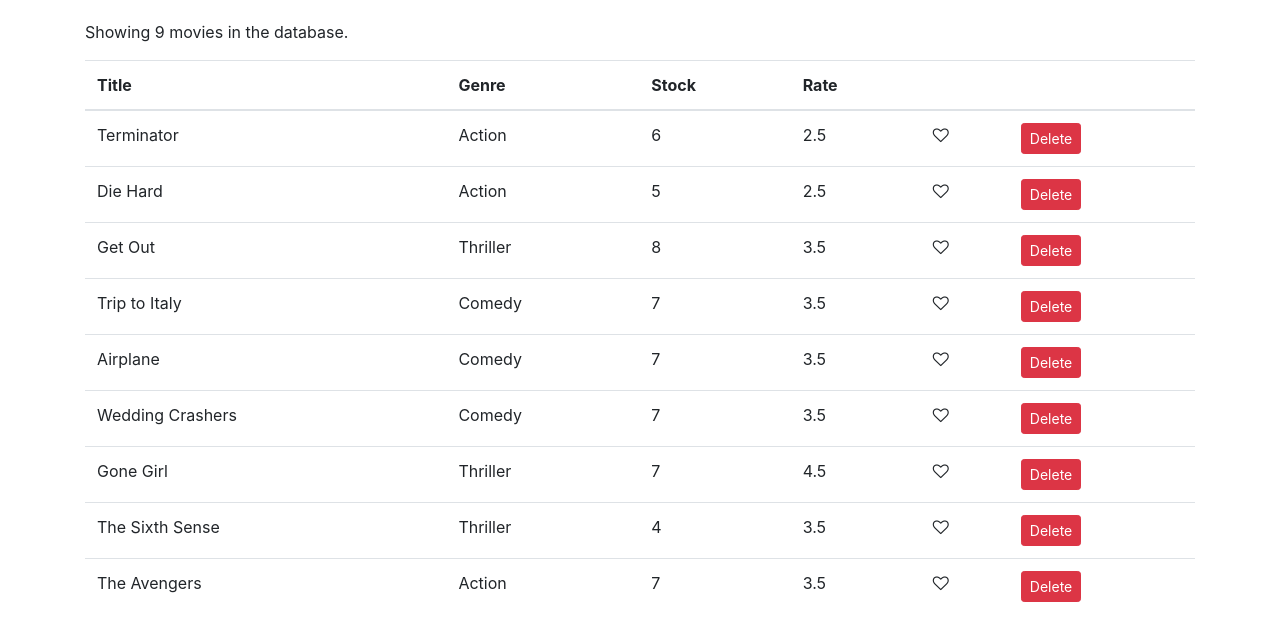
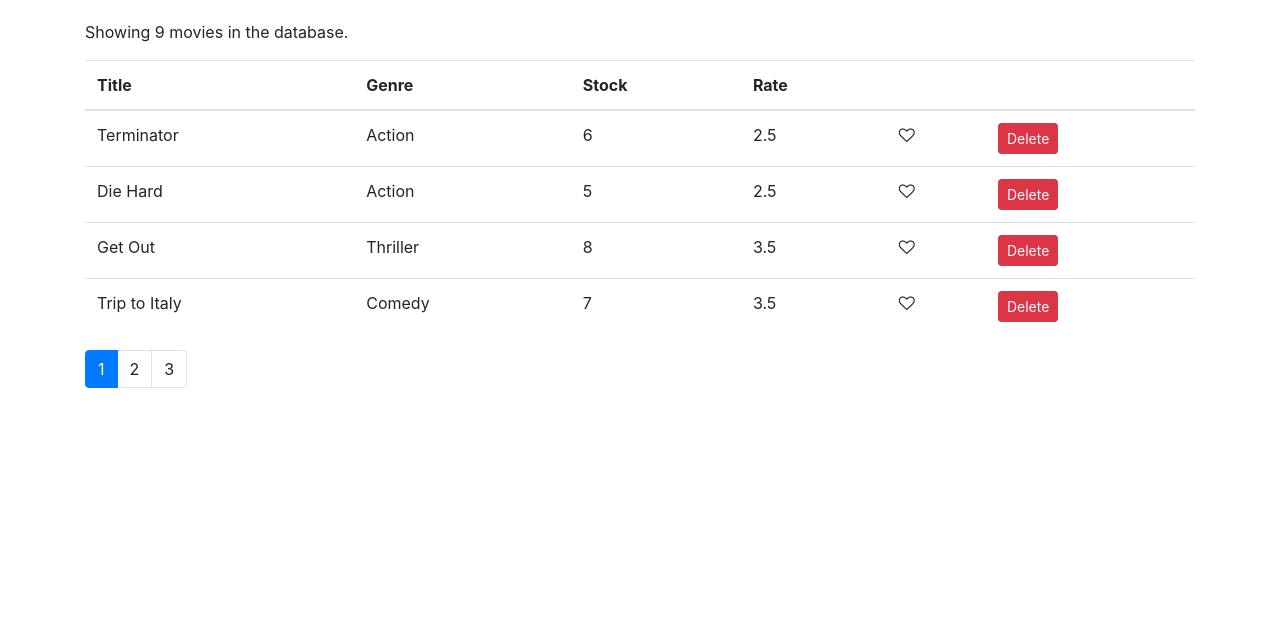
Before and after one commit to programaka/vidly, a React (Create React App) app: page / in a window 1280 px wide. Shown: the top 640 px of the page. Built offline with nearby package versions, Linux system fonts and the light colour scheme.

Commit message:
added pagination

```diff
--- a/package.json
+++ b/package.json
@@ -5,6 +5,7 @@
   "dependencies": {
     "bootstrap": "^4.1.1",
     "font-awesome": "^4.7.0",
+    "prop-types": "^15.6.2",
     "react": "^16.11.0",
     "react-dom": "^16.11.0",
     "react-scripts": "3.2.0"
--- /dev/null
+++ b/src/components/common/pagination.jsx
@@ -0,0 +1,34 @@
+import React, { Component } from 'react';
+import PropTypes from 'prop-types';
+
+const Pagination = (props) => {
+  const { itemsCount, pageSize, currentPage, onPageChange } = props;
+  const pageCount = Math.ceil(itemsCount / pageSize);
+  if (pageCount === 1) return null;
+
+  const pages = [];
+  for (let i = 0; i < pageCount; i++) {
+    pages[i] = i + 1;
+  }
+
+  return (
+    <nav>
+      <ul className="pagination">
+        {pages.map(page => (
+          <li key={page} className={page === currentPage ? "page-item active" : "page-item"}>
+            <a className="page-link" onClick={() => onPageChange(page)}>{page}</a>
+          </li>
+        ))}
+      </ul>
+    </nav>
+   );
+};
+
+Pagination.propTypes = {
+  itemsCount: PropTypes.number.isRequired,
+  pageSize: PropTypes.number.isRequired,
+  currentPage: PropTypes.number.isRequired,
+  onPageChange: PropTypes.func.isRequired
+};
+
+export default Pagination;
--- a/src/components/movies.jsx
+++ b/src/components/movies.jsx
@@ -1,10 +1,14 @@
 import React, { Component } from 'react';
 import { getMovies } from '../services/fakeMovieService';
 import Like from './common/like';
+import Pagination from './common/pagination';
+import { paginate } from '../utils/paginate';
 
 class Movies extends Component {
   state = {
-    movies: getMovies()
+    movies: getMovies(),
+    pageSize: 4,
+    currentPage: 1
   };
 
   handleDeleteMovie(movie) {
@@ -20,14 +24,21 @@
     this.setState({ movies });
   }
 
+  handlePageChange = page => {
+    this.setState({ currentPage: page });
+  }
+
   render() {
-    if (this.state.movies.length === 0) {
-      return <p>There are no movies in the database.</p>
-    }
+    const { length: count } = this.state.movies;
+    const { pageSize, currentPage, movies: allMovies } = this.state;
+
+    if (count === 0) return <p>There are no movies in the database.</p>;
+
+    const movies = paginate(allMovies, currentPage, pageSize);
 
     return (
       <React.Fragment>
-        <p>Showing {this.state.movies.length} movies in the database.</p>
+        <p>Showing {count} movies in the database.</p>
         <table className="table">
           <thead>
             <tr>
@@ -40,7 +51,7 @@
             </tr>
           </thead>
           <tbody>
-            {this.state.movies.map(movie => (
+            {movies.map(movie => (
               <tr key={movie._id}>
                 <td>{movie.title}</td>
                 <td>{movie.genre.name}</td>
@@ -53,6 +64,12 @@
               </tr>))}
           </tbody>
         </table>
+        <Pagination
+          itemsCount={count}
+          pageSize={pageSize}
+          currentPage={currentPage}
+          onPageChange={this.handlePageChange}
+        />
       </React.Fragment>
      );
   }
--- /dev/null
+++ b/src/utils/paginate.js
@@ -0,0 +1,4 @@
+export function paginate(items, pageNumber, pageSize) {
+  const startIndex = (pageNumber - 1) * pageSize;
+  return items.slice(startIndex, startIndex + pageSize);
+}
```
Also changed, not shown: 1 other file (tests, documents, lock files or other folders).
